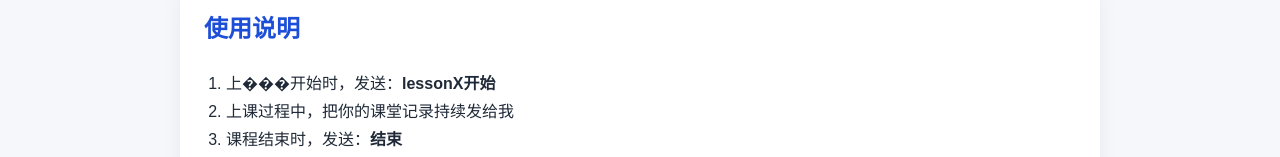
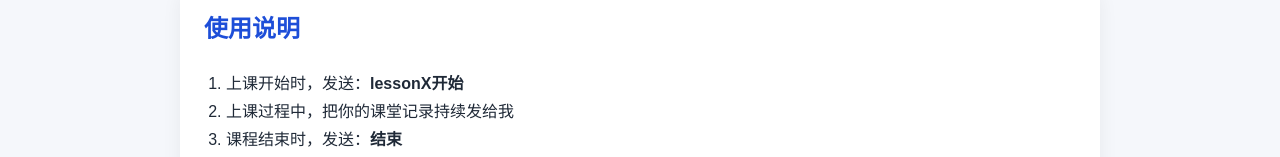
Before and after one commit to Qin-77-tian/politics-notes, a plain HTML site: page index.html in a window 1280 px wide. Shown: the part 660-817 px from the top of the page. Drawn offline with Linux system fonts and the light colour scheme.

Commit message:
Fix typo in usage instructions in index.html

```diff
--- a/index.html
+++ b/index.html
@@ -34,7 +34,7 @@
     <section class="card">
       <h2>使用说明</h2>
       <ol>
-        <li>上���开始时，发送：<strong>lessonX开始</strong></li>
+        <li>上课开始时，发送：<strong>lessonX开始</strong></li>
         <li>上课过程中，把你的课堂记录持续发给我</li>
         <li>课程结束时，发送：<strong>结束</strong></li>
         <li>我会返回：网页版 HTML、首页更新代码、操作步骤</li>
```
